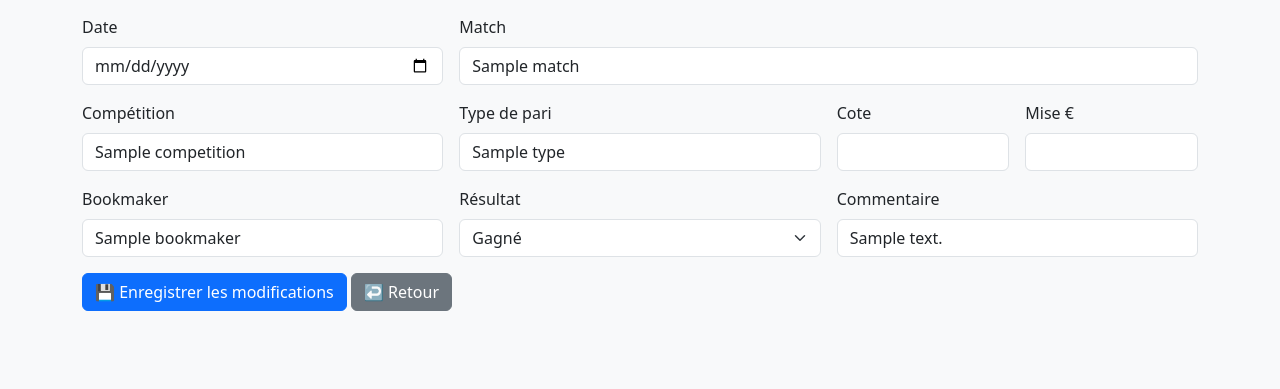
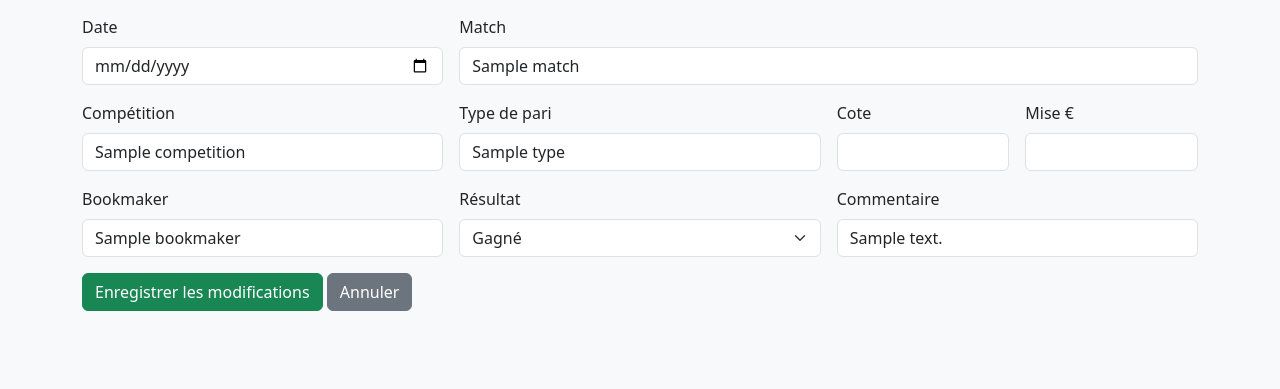
Before and after one commit to Erwandomene/app-paris-flask, a Flask app: template templates/modifier.html in a window 1280 px wide. Shown: the part 71-460 px from the top of the page. Run offline with Flask 3, Linux system fonts and the light colour scheme; the template is opened without the code that fills it: most values are stand-ins (such as "Sample title", 1, 10 or a date in 2020).

Commit message:
Update modifier.html

```diff
--- a/templates/modifier.html
+++ b/templates/modifier.html
@@ -2,12 +2,13 @@
 <html lang="fr">
 <head>
     <meta charset="UTF-8">
-    <title>Modifier le pari</title>
+    <title>Modifier un pari</title>
     <link href="https://cdn.jsdelivr.net/npm/bootstrap@5.3.0/dist/css/bootstrap.min.css" rel="stylesheet">
 </head>
 <body class="bg-light">
 <div class="container py-4">
     <h2 class="mb-4">Modifier le pari</h2>
+
     <form method="POST">
         <div class="row g-3">
             <div class="col-md-4">
@@ -28,11 +29,11 @@
             </div>
             <div class="col-md-2">
                 <label class="form-label">Cote</label>
-                <input type="number" step="0.01" name="cote" class="form-control" value="{{ pari.cote }}">
+                <input type="number" step="0.01" name="cote" class="form-control" value="{{ pari.cote }}" required>
             </div>
             <div class="col-md-2">
                 <label class="form-label">Mise €</label>
-                <input type="number" step="0.01" name="mise" class="form-control" value="{{ pari.mise }}">
+                <input type="number" step="0.01" name="mise" class="form-control" value="{{ pari.mise }}" required>
             </div>
             <div class="col-md-4">
                 <label class="form-label">Bookmaker</label>
@@ -41,10 +42,10 @@
             <div class="col-md-4">
                 <label class="form-label">Résultat</label>
                 <select name="resultat" class="form-select">
-                    <option {% if pari.resultat == 'Gagné' %}selected{% endif %}>Gagné</option>
-                    <option {% if pari.resultat == 'Perdu' %}selected{% endif %}>Perdu</option>
-                    <option {% if pari.resultat == 'Annulé' %}selected{% endif %}>Annulé</option>
-                    <option {% if pari.resultat == 'En cours' %}selected{% endif %}>En cours</option>
+                    <option {% if pari.resultat == "Gagné" %}selected{% endif %}>Gagné</option>
+                    <option {% if pari.resultat == "Perdu" %}selected{% endif %}>Perdu</option>
+                    <option {% if pari.resultat == "Annulé" %}selected{% endif %}>Annulé</option>
+                    <option {% if pari.resultat == "En cours" %}selected{% endif %}>En cours</option>
                 </select>
             </div>
             <div class="col-md-4">
@@ -52,8 +53,8 @@
                 <input type="text" name="commentaire" class="form-control" value="{{ pari.commentaire }}">
             </div>
         </div>
-        <button type="submit" class="btn btn-primary mt-3">💾 Enregistrer les modifications</button>
-        <a href="{{ url_for('index') }}" class="btn btn-secondary mt-3">↩️ Retour</a>
+        <button type="submit" class="btn btn-success mt-3">Enregistrer les modifications</button>
+        <a href="/" class="btn btn-secondary mt-3">Annuler</a>
     </form>
 </div>
 </body>
```
